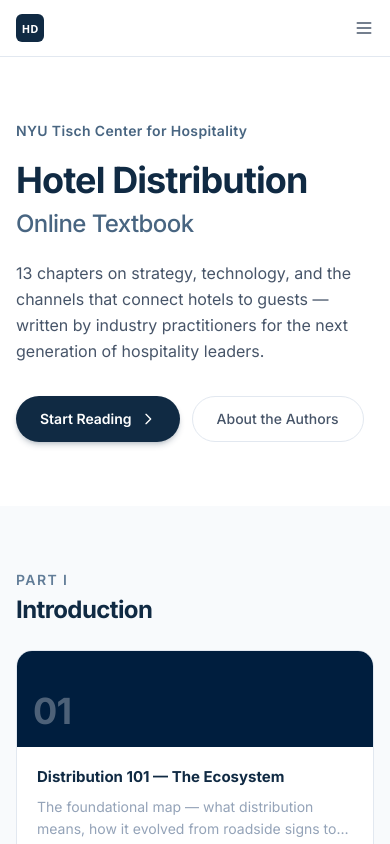
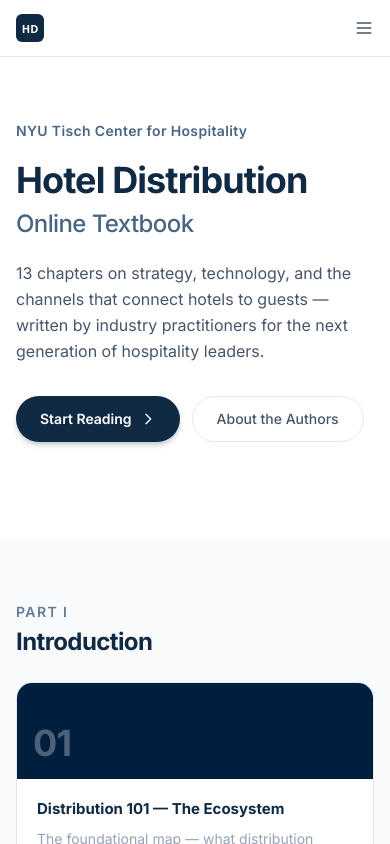
Before and after one commit to jds11/hoteldistro, a Next.js app: page / in a window 390 px wide. Shown: the top 844 px of the page. Built offline with nearby package versions, Linux system fonts and the light colour scheme.

Commit message:
Fix iOS auto-zoom + more mobile hero padding
- Password input bumped to text-base (16px) to prevent iOS zoom
- Viewport meta: maximum-scale=1 as safety net
- Hero: more bottom padding on mobile (pb-24) to keep Part I below fold

```diff
--- a/src/app/layout.tsx
+++ b/src/app/layout.tsx
@@ -15,6 +15,7 @@
   title: "Hotel Distribution",
   description:
     "A modern textbook on hotel distribution strategy and technology",
+  viewport: "width=device-width, initial-scale=1, maximum-scale=1",
 };
 
 export default function RootLayout({
--- a/src/app/login/page.tsx
+++ b/src/app/login/page.tsx
@@ -54,7 +54,7 @@
               value={password}
               onChange={(e) => setPassword(e.target.value)}
               placeholder="Access code"
-              className="w-full px-4 py-3 bg-surface border border-border rounded-xl text-sm text-text-primary
+              className="w-full px-4 py-3 bg-surface border border-border rounded-xl text-base text-text-primary
                          focus:outline-none focus:ring-2 focus:ring-brand-500 focus:border-transparent
                          placeholder:text-text-muted"
               autoFocus
--- a/src/app/page.tsx
+++ b/src/app/page.tsx
@@ -20,7 +20,7 @@
 
       {/* Hero */}
       <section className="bg-white">
-        <div className="max-w-5xl mx-auto px-4 sm:px-6 py-16 md:py-28">
+        <div className="max-w-5xl mx-auto px-4 sm:px-6 pt-16 pb-24 md:py-28">
           <p className="text-brand-600 text-sm font-semibold tracking-wide mb-5">
             NYU Tisch Center for Hospitality
           </p>
```
